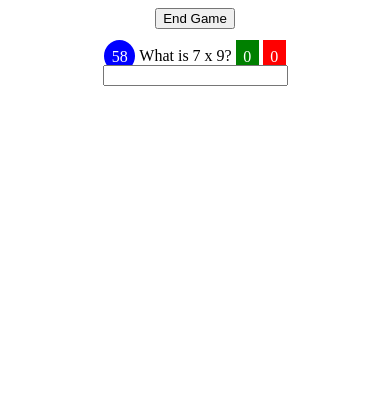
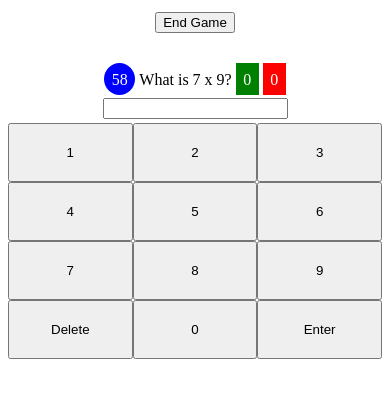
Before and after one commit to VulcanWM/timetable-game, a SvelteKit app: page / in a window 390 px wide. Both pictures are taken after a click on the button "Start". Shown: the top 398 px of the page. Built offline with nearby package versions, Linux system fonts and the light colour scheme.

Commit message:
added a keypad for mobile users

```diff
--- a/src/routes/+page.svelte
+++ b/src/routes/+page.svelte
@@ -45,6 +45,7 @@
 <style>
 #main {
 	text-align: center;
+	line-height: 1.8;
 }
 
 .time {
@@ -69,6 +70,16 @@
 .question {
 	display: inline;
 }
+
+#keypad {
+	display: flex;
+	flex-wrap: wrap;
+}
+
+#keypad button {
+    flex-basis: 33.33333%;
+	padding: 20px;
+}
 </style>
 
 <div id="main">
@@ -82,9 +93,23 @@
 		<form on:submit|preventDefault={handleSubmit}>
 			<input bind:value={guess}/>
 		</form>
+		<div id="keypad">
+			<button on:click={() => guess += "1"}>1</button>
+			<button on:click={() => guess += "2"}>2</button>
+			<button on:click={() => guess += "3"}>3</button>
+			<button on:click={() => guess += "4"}>4</button>
+			<button on:click={() => guess += "5"}>5</button>
+			<button on:click={() => guess += "6"}>6</button>
+			<button on:click={() => guess += "7"}>7</button>
+			<button on:click={() => guess += "8"}>8</button>
+			<button on:click={() => guess += "9"}>9</button>
+			<button on:click={() => guess = guess.slice(0, -1)}>Delete</button>
+			<button on:click={() => guess += "0"}>0</button>
+			<button on:click={handleSubmit}>Enter</button>
+		</div>
 	{/if}
 	{#if ended}
-		<p>The game has ended! You got {correct} questions correct and {incorrect} questions incorrect!</p>
+		<p>The game has ended! You got <span class="correct">{correct}</span> questions correct and <span class="incorrect">{incorrect}</span> questions incorrect!</p>
 		<p>You got {percentage}% of questions correct!</p>
 	{/if}
 </div>
```
